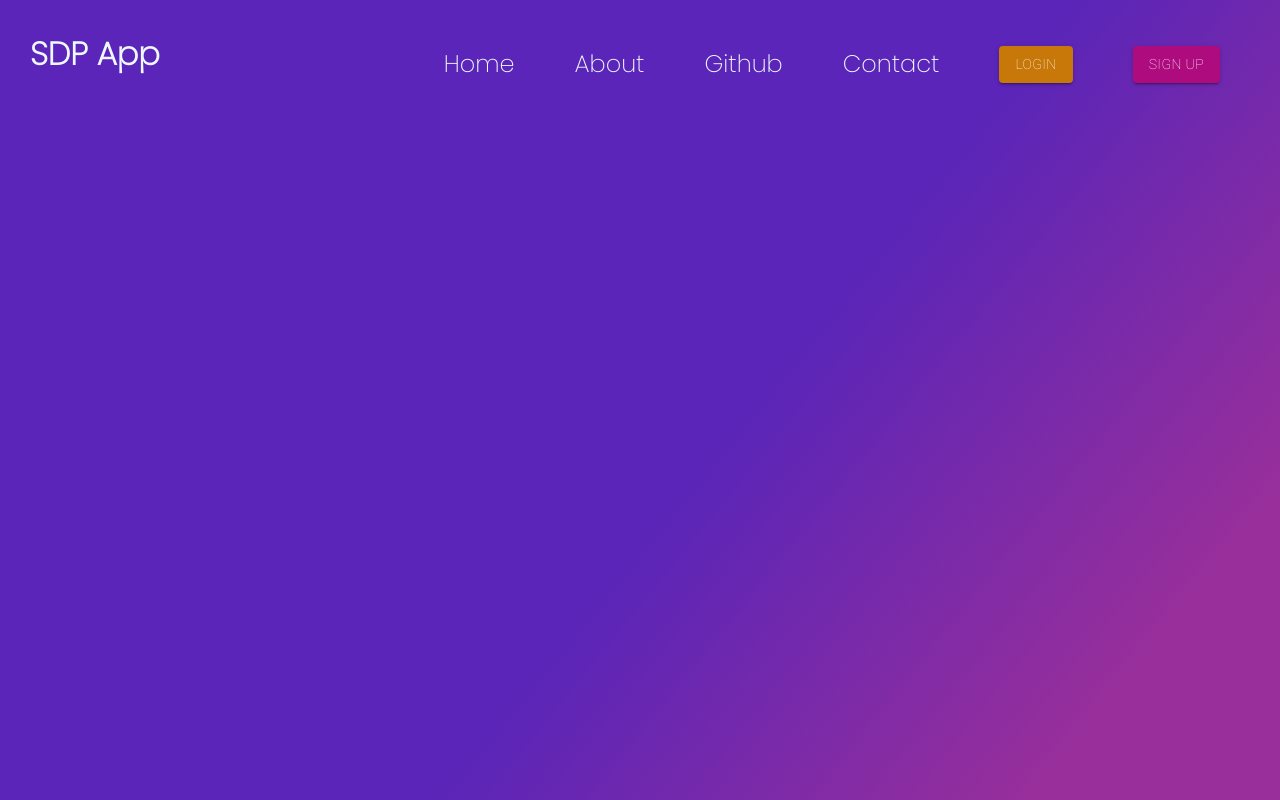
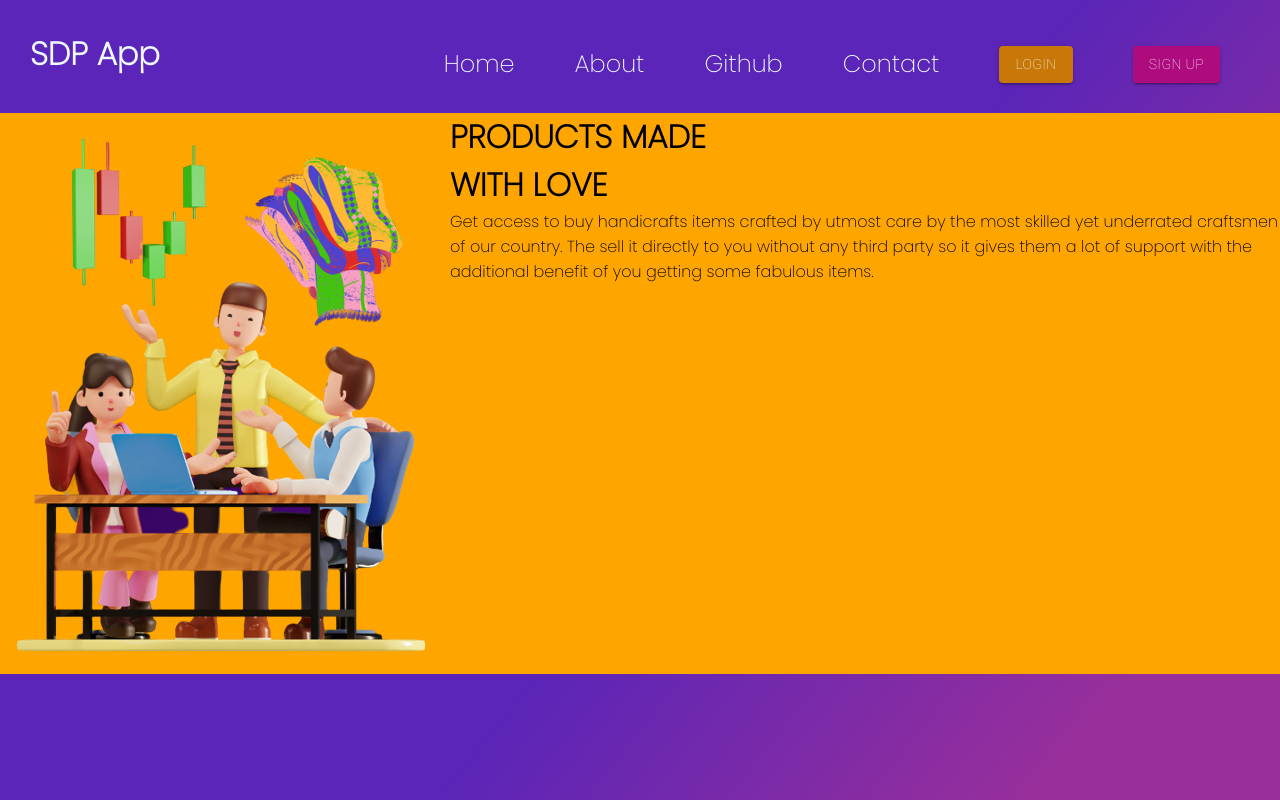
Before and after one commit to Rishav-code-bit/HelpingHand, a React (Create React App) app: page / in a window 1280 px wide. Built offline with nearby package versions, Linux system fonts and the light colour scheme; the HTML template or start-up script is replaced by a standard one; a web font is replaced by a local one.

Commit message:
Image added

```diff
--- a/src/components/Homepage/Home.css
+++ b/src/components/Homepage/Home.css
@@ -8,7 +8,6 @@
     background-color: #5a25b8;
     background-image: linear-gradient(129deg, #5a25b8 56%, #982f9b 87%);
 }
-
 
 .home-title h1{
     font-size: 32px;
@@ -52,3 +51,9 @@
 .home-lists ul li:hover{
     color: rgb(117, 112, 112);
 }
+
+.home-body-container{
+    background-color: orange;
+    display: flex;
+
+}
--- a/src/components/Homepage/Home.js
+++ b/src/components/Homepage/Home.js
@@ -1,6 +1,7 @@
 import React from 'react'
 import './Home.css'
 import Button from '@mui/material/Button'
+import image from '../../images/Image.png'
 
 function Home() {
   return (
@@ -22,6 +23,19 @@ function Home() {
             </div>
         </div>
         </div>
+        <div className='home-body-container'>
+          <div className='home-image-container'>
+            <img src={image} alt="SDP3"></img>
+          </div>
+          <div className='home-text-container'>
+            <h1>PRODUCTS MADE <br/>WITH LOVE</h1>
+            <p>Get access to buy handicrafts items crafted by utmost care
+              by the most skilled yet underrated craftsmen of our country.
+              The sell it directly to you without any third party so it
+              gives them a lot of support with the additional benefit of
+              you getting some fabulous items.</p>
+          </div>
+        </div>
     </div>
   )
 }
```
Also changed, not shown: src/images/Image.png (added).
